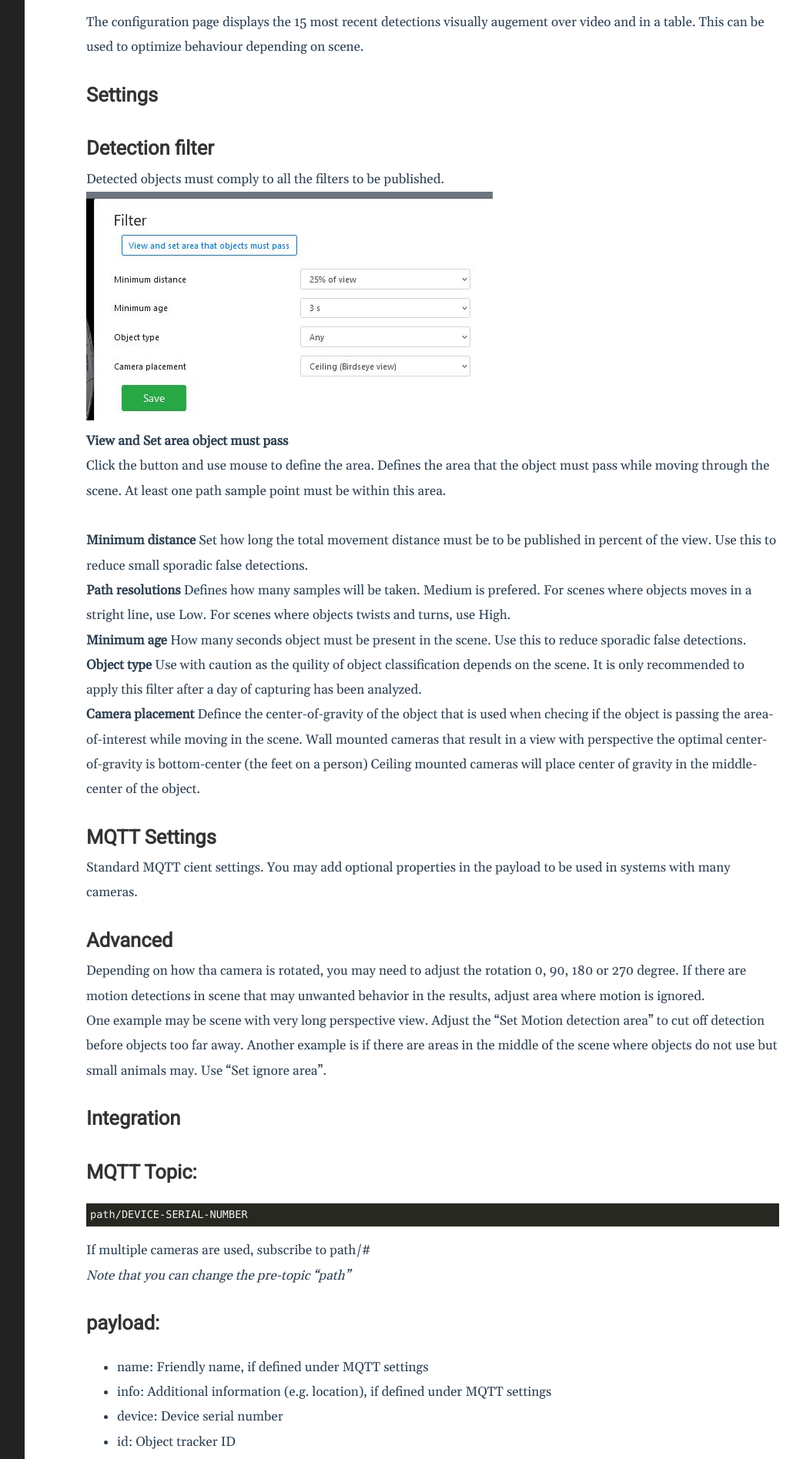
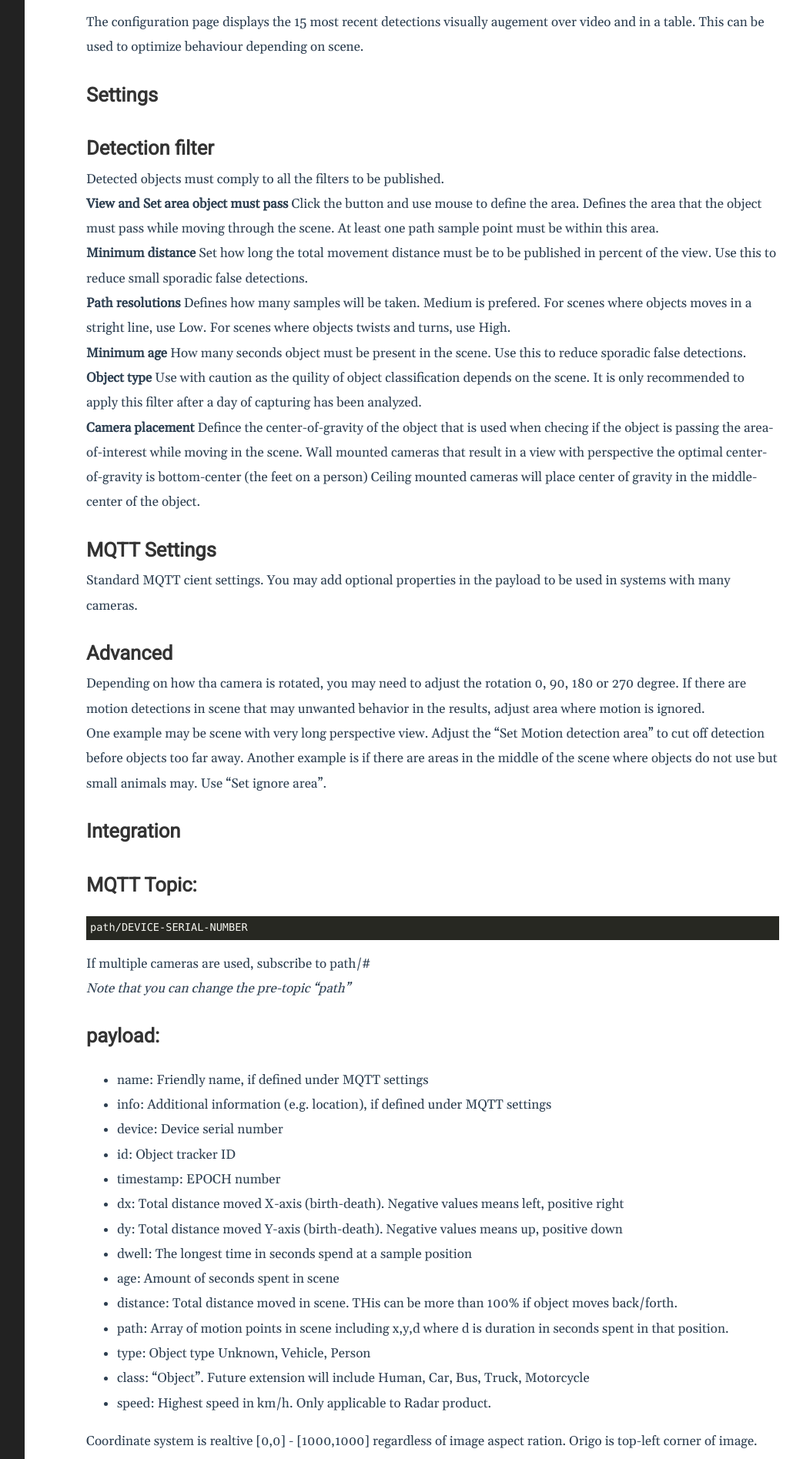
Before and after one commit to pandosme/pandosme.github.io, a Jekyll site: the page built from docs/_posts/2023-02-10-Path-ACAP.md, in a window 1280 px wide. Shown: the part 1243-3138 px from the top of the page at 77% size, without its empty margins (188-1231 px from the left). Built offline with Jekyll 4.4.1, drawn with Linux system fonts in a browser that asks for light colours.

Commit message:
Update 2023-02-10-Path-ACAP.md

```diff
--- a/docs/_posts/2023-02-10-Path-ACAP.md
+++ b/docs/_posts/2023-02-10-Path-ACAP.md
@@ -31,11 +31,9 @@ The configuration page displays the 15 most recent detections visually augement
 
 ## Detection filter
 Detected objects must comply to all the filters to be published.
-![image]({{ site.url }}/assets/objectpath-filter.jpg)
-\
+&nbsp;\
 **View and Set area object must pass**
 Click the button and use mouse to define the area. Defines the area that the object must pass while moving through the scene.  At least one path sample point must be within this area.
-
 \
 **Minimum distance**
 Set how long the total movement distance must be to be published in percent of the view.  Use this to reduce small sporadic false detections.
```
